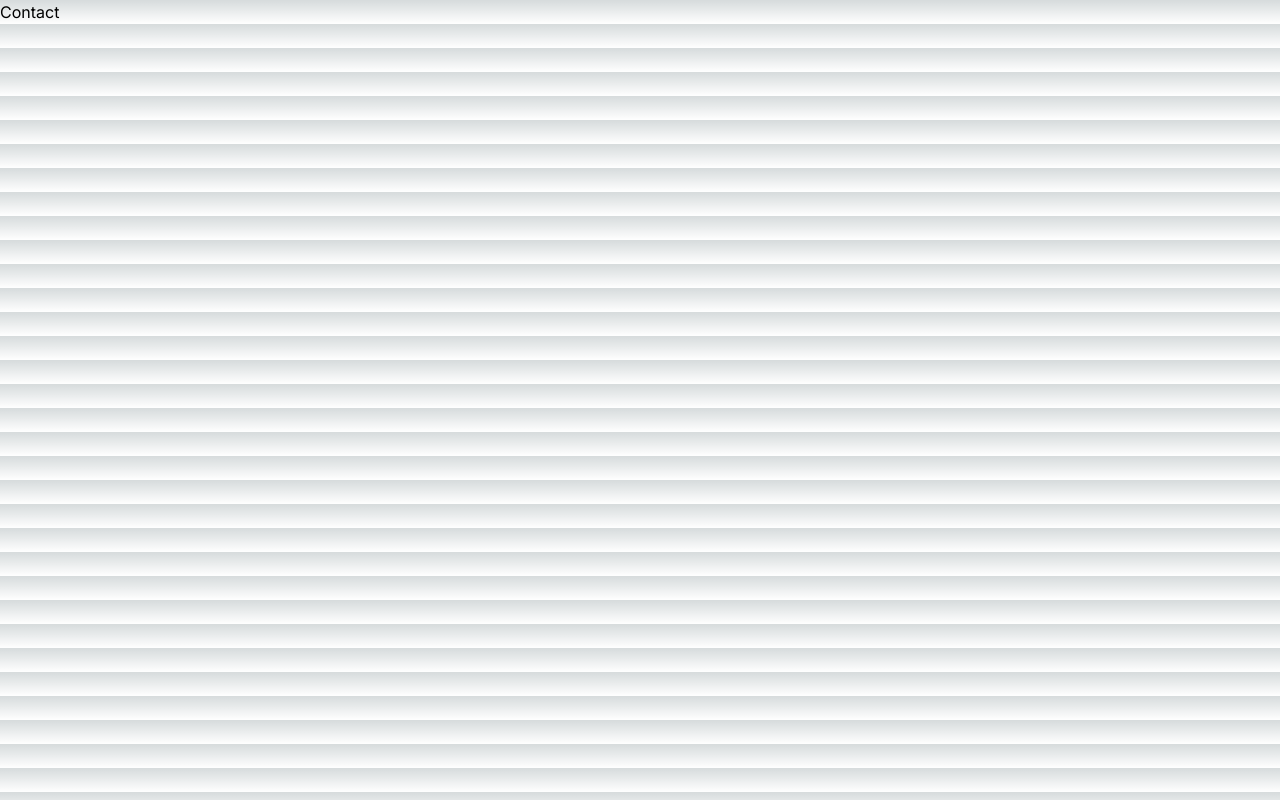
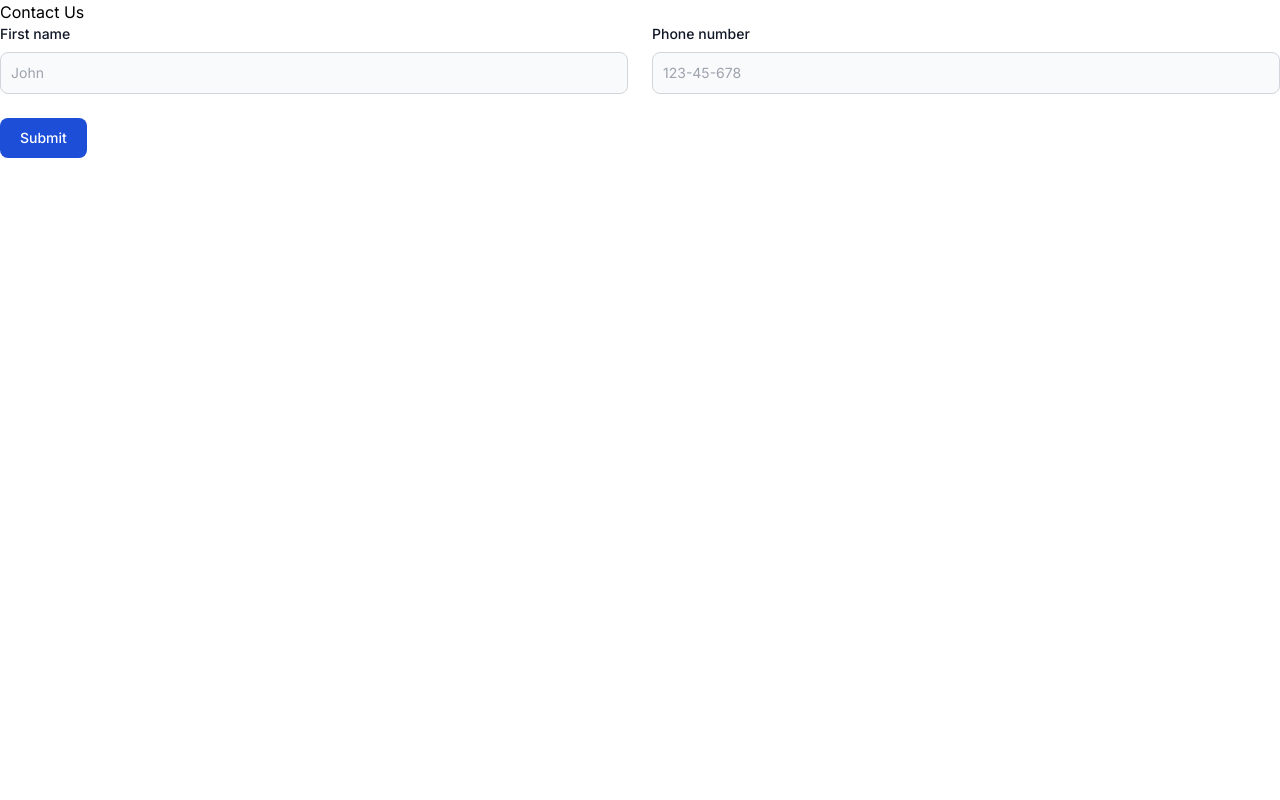
Before and after one commit to Manav108-hub/Parthproject, a Next.js app: page /contact in a window 1280 px wide. Built offline with nearby package versions, Linux system fonts and the light colour scheme.

Commit message:
latest commit

```diff
--- a/src/app/contact/page.tsx
+++ b/src/app/contact/page.tsx
@@ -1,5 +1,54 @@
-export  default function Contact() {
+export default function Contact() {
     return (
-        <h1>Contact</h1>
-    )
+
+<div className="container">
+            <h1>Contact Us</h1>
+
+            <form>
+                <div className="grid gap-6 mb-6 md:grid-cols-2">
+                    <div>
+                        <label
+                            htmlFor="first_name"
+                            className="block mb-2 text-sm font-medium text-gray-900 dark:text-white"
+                        >
+                            First name
+                        </label>
+                        <input
+                            type="text"
+                            id="first_name"
+                            className="bg-gray-50 border border-gray-300 text-gray-900 text-sm rounded-lg focus:ring-blue-500 focus:border-blue-500 block w-full p-2.5 dark:bg-gray-700 dark:border-gray-600 dark:placeholder-gray-400 dark:text-white dark:focus:ring-blue-500 dark:focus:border-blue-500"
+                            placeholder="John"
+                            required
+                        />
+                    </div>
+
+
+                    <div>
+                        <label
+                            htmlFor="phone"
+                            className="block mb-2 text-sm font-medium text-gray-900 dark:text-white"
+                        >
+                            Phone number
+                        </label>
+                        <input
+                            type="tel"
+                            id="phone"
+                            className="bg-gray-50 border border-gray-300 text-gray-900 text-sm rounded-lg focus:ring-blue-500 focus:border-blue-500 block w-full p-2.5 dark:bg-gray-700 dark:border-gray-600 dark:placeholder-gray-400 dark:text-white dark:focus:ring-blue-500 dark:focus:border-blue-500"
+                            placeholder="123-45-678"
+                            pattern="[0-9]{3}-[0-9]{2}-[0-9]{3}"
+                            required
+                        />
+                    </div>
+                    </div>
+                <button
+                    type="submit"
+                    className="text-white bg-blue-700 hover:bg-blue-800 focus:ring-4 focus:outline-none focus:ring-blue-300 font-medium rounded-lg text-sm w-full sm:w-auto px-5 py-2.5 text-center dark:bg-blue-600 dark:hover:bg-blue-700 dark:focus:ring-blue-800"
+                >
+                    Submit
+                </button>
+            </form>
+        </div>
+
+
+    );
 }
--- a/src/app/globals.css
+++ b/src/app/globals.css
@@ -1,33 +1,3 @@
 @tailwind base;
 @tailwind components;
 @tailwind utilities;
-
-:root {
-  --foreground-rgb: 0, 0, 0;
-  --background-start-rgb: 214, 219, 220;
-  --background-end-rgb: 255, 255, 255;
-}
-
-@media (prefers-color-scheme: dark) {
-  :root {
-    --foreground-rgb: 255, 255, 255;
-    --background-start-rgb: 0, 0, 0;
-    --background-end-rgb: 0, 0, 0;
-  }
-}
-
-body {
-  color: rgb(var(--foreground-rgb));
-  background: linear-gradient(
-      to bottom,
-      transparent,
-      rgb(var(--background-end-rgb))
-    )
-    rgb(var(--background-start-rgb));
-}
-
-@layer utilities {
-  .text-balance {
-    text-wrap: balance;
-  }
-}
--- a/src/components/Header.tsx
+++ b/src/components/Header.tsx
@@ -18,15 +18,12 @@
             className={cn("fixed top-10 inset-x-0 max-w-2xl mx-auto z-50", className)}
         >
             <Menu setActive={setActive}>
-                <MenuItem setActive={setActive} active={active} item="Services">
-                    <div className="flex flex-col space-y-4 text-sm">
-                        <HoveredLink href="/web-dev">Web Development</HoveredLink>
-                        <HoveredLink href="/interface-design">Interface Design</HoveredLink>
-                        <HoveredLink href="/seo">Search Engine Optimization</HoveredLink>
-                        <HoveredLink href="/branding">Branding</HoveredLink>
-                    </div>
+            <MenuItem setActive={setActive} active={active} item="Home">
+            </MenuItem>
+                <MenuItem setActive={setActive} active={active} item="About Us">
+
                 </MenuItem>
-                <MenuItem setActive={setActive} active={active} item="Products">
+                <MenuItem setActive={setActive} active={active} item="Catalog">
                     <div className="  text-sm grid grid-cols-2 gap-10 p-4">
                         <ProductItem
                             title="Algochurn"
@@ -54,14 +51,11 @@
                         />
                     </div>
                 </MenuItem>
-                <MenuItem setActive={setActive} active={active} item="Pricing">
-                    <div className="flex flex-col space-y-4 text-sm">
-                        <HoveredLink href="/hobby">Hobby</HoveredLink>
-                        <HoveredLink href="/individual">Individual</HoveredLink>
-                        <HoveredLink href="/team">Team</HoveredLink>
-                        <HoveredLink href="/enterprise">Enterprise</HoveredLink>
-                    </div>
+                <MenuItem setActive={setActive} active={active} item="Cart">
+
                 </MenuItem>
+                <MenuItem setActive={setActive} active={active} item="signup"></MenuItem>
+                <MenuItem setActive={setActive} active={active} item="Contact Us"></MenuItem>
             </Menu>
         </div>
     );
```
Also changed, not shown: src/components/ui/navbar-menu.tsx (indentation only), 1 other file (tests, documents, lock files or other folders).
